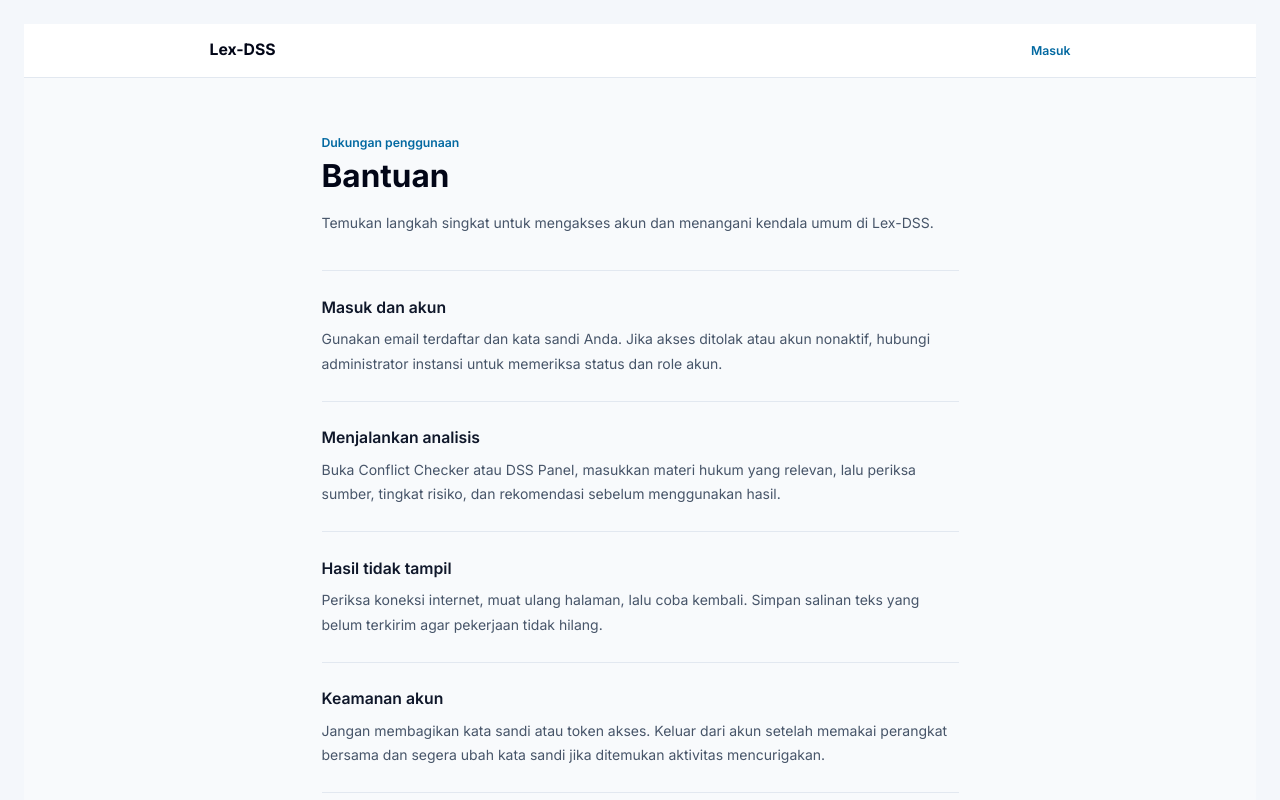
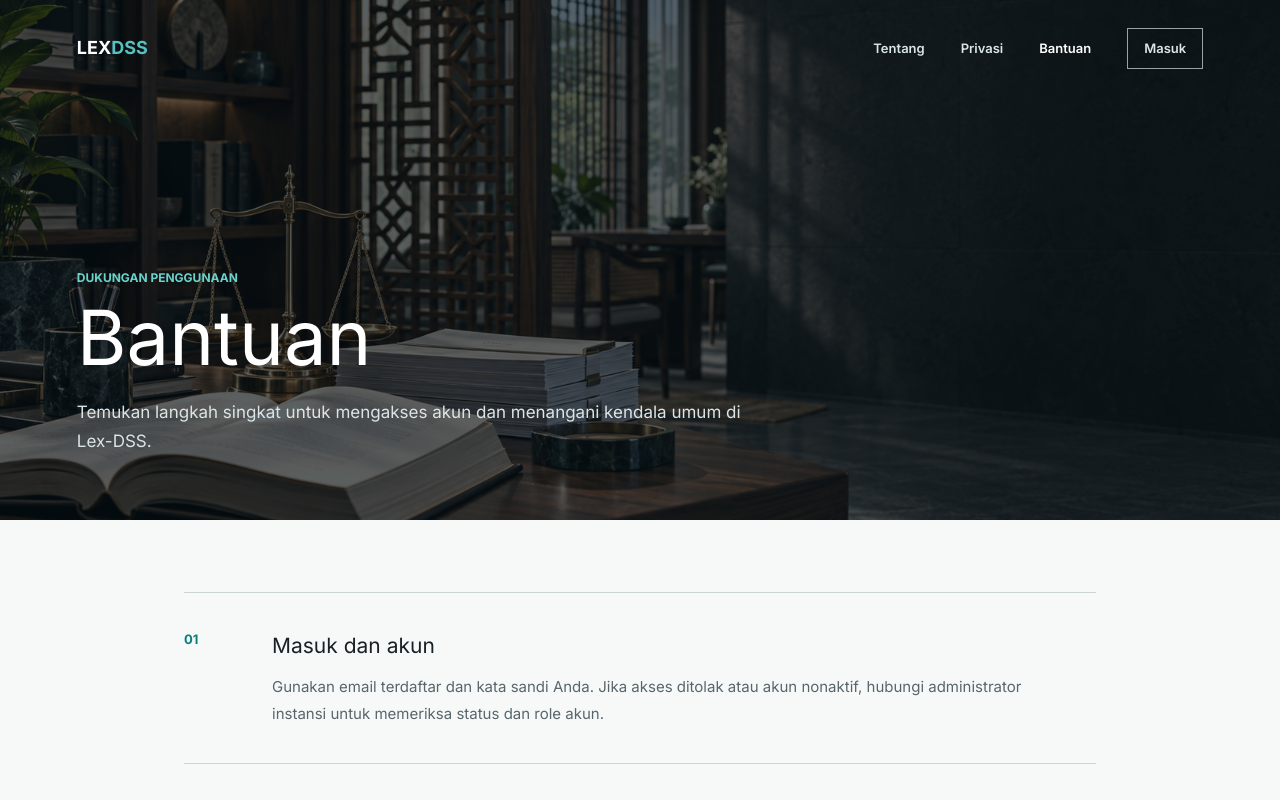
Before and after one commit to AmirulJusticia0507/lex-dss, a Vue app in the folder frontend/: page /bantuan in a window 1280 px wide. Built offline with nearby package versions, Linux system fonts and the light colour scheme.

Commit message:
Modernize public and authentication pages

```diff
--- a/frontend/src/App.vue
+++ b/frontend/src/App.vue
@@ -242,7 +242,7 @@ function getNotificationTypeClass(type) {
         </div>
       </el-header>
 
-      <el-main class="main-content">
+      <el-main class="main-content" :class="{ 'standalone-main': isLoginRoute || isPublicInfoRoute }">
         <router-view v-slot="{ Component }">
           <transition name="page" mode="out-in">
             <component :is="Component" />
@@ -493,6 +493,10 @@ export default {
   background: #f4f7fb;
 }
 
+.main-content.standalone-main {
+  padding: 0 !important;
+}
+
 /* Page transition */
 .page-enter-active,
 .page-leave-active {
--- a/frontend/src/views/Information.vue
+++ b/frontend/src/views/Information.vue
@@ -43,31 +43,78 @@ const page = computed(() => pages[route.meta.infoPage] || pages.about)
 </script>
 
 <template>
-  <div class="min-h-screen bg-slate-50 text-slate-800">
-    <header class="border-b border-slate-200 bg-white">
-      <div class="mx-auto flex max-w-5xl items-center justify-between px-5 py-4">
-        <router-link class="text-lg font-bold text-slate-950" to="/">Lex-DSS</router-link>
-        <router-link class="text-sm font-semibold text-sky-700 hover:text-sky-900" to="/login">Masuk</router-link>
+  <div class="info-page">
+    <header class="info-hero">
+      <div class="topbar">
+        <router-link class="brand" to="/">LEX<span>DSS</span></router-link>
+        <nav aria-label="Navigasi publik">
+          <router-link to="/tentang">Tentang</router-link>
+          <router-link to="/privasi-cookies">Privasi</router-link>
+          <router-link to="/bantuan">Bantuan</router-link>
+          <router-link class="login-link" to="/login">Masuk</router-link>
+        </nav>
+      </div>
+      <div class="hero-copy">
+        <p>{{ page.eyebrow }}</p>
+        <h1>{{ page.title }}</h1>
+        <span>{{ page.intro }}</span>
       </div>
     </header>
 
-    <main class="mx-auto max-w-3xl px-5 py-12 sm:py-16">
-      <p class="text-sm font-semibold text-sky-700">{{ page.eyebrow }}</p>
-      <h1 class="mt-2 text-3xl font-bold text-slate-950 sm:text-4xl">{{ page.title }}</h1>
-      <p class="mt-5 text-base leading-7 text-slate-600">{{ page.intro }}</p>
-
-      <div class="mt-10 divide-y divide-slate-200 border-y border-slate-200">
-        <section v-for="section in page.sections" :key="section[0]" class="py-7">
-          <h2 class="text-lg font-semibold text-slate-900">{{ section[0] }}</h2>
-          <p class="mt-2 leading-7 text-slate-600">{{ section[1] }}</p>
+    <main class="info-content">
+      <div class="section-list">
+        <section v-for="(section, index) in page.sections" :key="section[0]">
+          <span>{{ String(index + 1).padStart(2, '0') }}</span>
+          <div>
+            <h2>{{ section[0] }}</h2>
+            <p>{{ section[1] }}</p>
+          </div>
         </section>
       </div>
+    </main>
 
-      <nav class="mt-8 flex flex-wrap gap-x-5 gap-y-2 text-sm" aria-label="Halaman informasi">
-        <router-link class="text-sky-700 hover:text-sky-900" to="/tentang">Tentang</router-link>
-        <router-link class="text-sky-700 hover:text-sky-900" to="/privasi-cookies">Privasi &amp; Cookies</router-link>
-        <router-link class="text-sky-700 hover:text-sky-900" to="/bantuan">Bantuan</router-link>
-      </nav>
-    </main>
+    <footer>
+      <span>Lex-DSS</span>
+      <p>Sistem pendukung keputusan hukum Indonesia</p>
+    </footer>
   </div>
 </template>
+
+<style scoped>
+.info-page { min-height: 100dvh; overflow-x: hidden; background: #f7f9f8; color: #172126; }
+.info-hero { position: relative; isolation: isolate; min-height: min(560px, 65vh); display: flex; flex-direction: column; justify-content: space-between; padding: 28px clamp(24px, 6vw, 88px) 64px; color: #fff; background: url('@/assets/images/legal-workspace.png') center 54% / cover no-repeat; }
+.info-hero::before { position: absolute; z-index: -1; inset: 0; background: rgba(7, 18, 24, .66); content: ''; }
+.topbar { display: flex; align-items: center; justify-content: space-between; gap: 24px; }
+.brand { color: #fff; font-size: 18px; font-weight: 800; text-decoration: none; }
+.brand span { color: #55c2bd; }
+.topbar nav { display: flex; align-items: center; gap: clamp(16px, 3vw, 36px); }
+.topbar nav a { color: #dbe6e7; font-size: 13px; font-weight: 600; text-decoration: none; }
+.topbar nav a:hover, .topbar nav a.router-link-active { color: #fff; }
+.topbar .login-link { padding: 9px 16px; border: 1px solid rgba(255,255,255,.6); }
+.hero-copy { max-width: 760px; }
+.hero-copy p { margin: 0 0 12px; color: #69d3cc; font-size: 12px; font-weight: 800; text-transform: uppercase; }
+.hero-copy h1 { max-width: 700px; margin: 0; overflow-wrap: anywhere; font-size: clamp(42px, 6vw, 76px); line-height: 1.02; letter-spacing: 0; }
+.hero-copy span { display: block; max-width: 680px; margin-top: 22px; color: #dbe5e6; font-size: 17px; line-height: 1.7; }
+.info-content { max-width: 960px; margin: 0 auto; padding: 72px 24px 96px; }
+.section-list { border-top: 1px solid #cad5d2; }
+.section-list section { display: grid; grid-template-columns: 64px 1fr; gap: 24px; padding: 36px 0; border-bottom: 1px solid #cad5d2; }
+.section-list section > span { color: #087f78; font-size: 13px; font-weight: 800; }
+.section-list section > div { min-width: 0; }
+.section-list h2 { margin: 0 0 10px; color: #172126; font-size: 21px; overflow-wrap: anywhere; }
+.section-list p { max-width: 760px; margin: 0; color: #58666c; font-size: 15px; line-height: 1.8; }
+footer { display: flex; justify-content: space-between; gap: 24px; padding: 26px clamp(24px, 6vw, 88px); border-top: 1px solid #dce4e1; background: #fff; color: #647278; font-size: 12px; }
+footer span { color: #172126; font-weight: 800; }
+footer p { margin: 0; }
+
+@media (max-width: 640px) {
+  .info-hero { min-height: 500px; padding: 22px 20px 44px; background-position: 38% center; }
+  .topbar { align-items: flex-start; }
+  .topbar nav { justify-content: flex-end; flex-wrap: wrap; gap: 10px 16px; }
+  .topbar nav a:not(.login-link) { display: none; }
+  .hero-copy span { font-size: 15px; }
+  .hero-copy h1 { font-size: 36px; line-height: 1.08; }
+  .info-content { padding: 48px 20px 64px; }
+  .section-list section { grid-template-columns: 38px 1fr; gap: 12px; padding: 28px 0; }
+  footer { flex-direction: column; gap: 5px; }
+}
+</style>
--- a/frontend/src/views/Login.vue
+++ b/frontend/src/views/Login.vue
@@ -79,22 +79,24 @@ loadCaptcha()
 </script>
 
 <template>
-  <div class="mx-auto flex min-h-[75vh] w-full max-w-5xl items-center justify-center px-4 py-10">
-    <div class="grid w-full overflow-hidden rounded-3xl border border-slate-200 bg-white shadow-xl md:grid-cols-[1fr_1.1fr]">
-      <section class="hidden flex-col justify-between bg-slate-950 p-10 text-white md:flex">
-        <div>
-          <p class="text-sm font-semibold uppercase tracking-[0.2em] text-sky-300">Lex-DSS</p>
-          <h1 class="mt-8 text-3xl font-bold leading-tight">Sistem pendukung keputusan hukum</h1>
-          <p class="mt-4 max-w-sm text-sm leading-6 text-slate-300">Analisis, kelola referensi, dan akses fitur sesuai peran akun Anda.</p>
-        </div>
-        <p class="text-xs text-slate-400">Hak akses akun ditentukan oleh administrator.</p>
-      </section>
-      <section class="p-7 sm:p-10">
-        <p class="text-sm font-semibold text-sky-700">{{ isRegister ? 'Buat akun pengguna' : 'Selamat datang kembali' }}</p>
-        <h2 class="mt-2 text-2xl font-bold text-slate-900">{{ isRegister ? 'Daftar Lex-DSS' : 'Masuk ke akun' }}</h2>
-        <p class="mt-2 text-sm text-slate-500">{{ isRegister ? 'Akun baru mendapat role Pengguna. Administrator dapat mengubah hak akses.' : 'Gunakan email dan password akun Anda.' }}</p>
+  <main class="login-shell">
+    <section class="login-story">
+      <router-link class="brand" to="/">LEX<span>DSS</span></router-link>
+      <div class="story-copy">
+        <p class="story-kicker">Legal decision support system</p>
+        <h1>Keputusan hukum yang lebih terang.</h1>
+        <p>Telusuri dasar hukum, uji konsistensi norma, dan dokumentasikan pertimbangan dalam satu ruang kerja.</p>
+      </div>
+      <p class="story-note">Analisis terstruktur. Sumber tetap dapat diverifikasi.</p>
+    </section>
 
-        <el-form class="mt-7" label-position="top" @submit.prevent="submit">
+    <section class="login-panel">
+      <div class="form-wrap">
+        <p class="form-kicker">{{ isRegister ? 'Akun baru' : 'Akses aman' }}</p>
+        <h2>{{ isRegister ? 'Daftar ke Lex-DSS' : 'Selamat datang' }}</h2>
+        <p class="form-intro">{{ isRegister ? 'Akun baru mendapat role Pengguna. Administrator dapat mengubah hak akses.' : 'Masuk untuk melanjutkan pekerjaan hukum Anda.' }}</p>
+
+        <el-form class="login-form" label-position="top" @submit.prevent="submit">
           <template v-if="isRegister">
             <el-form-item label="Nama lengkap"><el-input v-model="form.full_name" autocomplete="name" /></el-form-item>
             <el-form-item label="Instansi"><el-input v-model="form.institution" autocomplete="organization" /></el-form-item>
@@ -102,7 +104,6 @@ loadCaptcha()
           <el-form-item label="Email"><el-input v-model="form.email" type="email" autocomplete="email" /></el-form-item>
           <el-form-item label="Password"><el-input v-model="form.password" type="password" show-password :autocomplete="isRegister ? 'new-password' : 'current-password'" /></el-form-item>
 
-          <!-- CAPTCHA Section -->
           <el-form-item v-if="captchaEnabled && captchaChallenge" label="Verifikasi Keamanan">
             <div class="flex gap-2 w-full">
               <el-input
@@ -121,22 +122,58 @@ loadCaptcha()
                 :loading="loading"
               />
             </div>
-            <small class="text-slate-400 text-xs">Selesaikan soal matematika di atas</small>
+            <small class="captcha-help">Selesaikan soal matematika di atas</small>
           </el-form-item>
 
-          <el-button class="!mt-2 !w-full" type="primary" native-type="submit" :loading="loading">{{ isRegister ? 'Buat akun' : 'Masuk' }}</el-button>
+          <el-button class="submit-button" type="primary" native-type="submit" :loading="loading">{{ isRegister ? 'Buat akun' : 'Masuk' }}</el-button>
         </el-form>
 
-        <p class="mt-6 text-center text-sm text-slate-500">
+        <p class="account-switch">
           {{ isRegister ? 'Sudah punya akun?' : 'Belum punya akun?' }}
-          <button class="font-semibold text-sky-700 hover:text-sky-900" type="button" @click="isRegister = !isRegister; loadCaptcha()">{{ isRegister ? 'Masuk' : 'Daftar sebagai pengguna' }}</button>
+          <button type="button" @click="isRegister = !isRegister; loadCaptcha()">{{ isRegister ? 'Masuk' : 'Daftar sebagai pengguna' }}</button>
         </p>
-        <nav class="mt-6 flex flex-wrap justify-center gap-x-4 gap-y-2 border-t border-slate-100 pt-5 text-xs" aria-label="Informasi">
-          <router-link class="text-slate-500 hover:text-sky-700" to="/tentang">Tentang</router-link>
-          <router-link class="text-slate-500 hover:text-sky-700" to="/privasi-cookies">Privasi &amp; Cookies</router-link>
-          <router-link class="text-slate-500 hover:text-sky-700" to="/bantuan">Bantuan</router-link>
+        <nav class="public-links" aria-label="Informasi">
+          <router-link to="/tentang">Tentang</router-link>
+          <router-link to="/privasi-cookies">Privasi &amp; Cookies</router-link>
+          <router-link to="/bantuan">Bantuan</router-link>
         </nav>
-      </section>
-    </div>
-  </div>
+      </div>
+    </section>
+  </main>
 </template>
+
+<style scoped>
+.login-shell { min-height: 100dvh; display: grid; grid-template-columns: minmax(0, 1.45fr) minmax(390px, .75fr); background: #fff; }
+.login-story { position: relative; isolation: isolate; min-height: 100dvh; display: flex; flex-direction: column; justify-content: space-between; padding: clamp(32px, 5vw, 72px); color: #fff; background: url('@/assets/images/legal-workspace.png') center / cover no-repeat; }
+.login-story::before { position: absolute; z-index: -1; inset: 0; background: rgba(8, 20, 27, .46); content: ''; }
+.brand { width: max-content; color: #fff; font-size: 18px; font-weight: 800; text-decoration: none; }
+.brand span { color: #55c2bd; }
+.story-copy { max-width: 650px; }
+.story-kicker, .form-kicker { margin: 0; color: #69d3cc; font-size: 12px; font-weight: 800; text-transform: uppercase; letter-spacing: 0; }
+.story-copy h1 { max-width: 610px; margin: 14px 0 20px; font-size: clamp(42px, 5.6vw, 78px); line-height: 1.02; letter-spacing: 0; }
+.story-copy > p:last-child { max-width: 530px; margin: 0; color: #d7e2e4; font-size: 17px; line-height: 1.7; }
+.story-note { margin: 0; color: #cbd7d9; font-size: 13px; }
+.login-panel { min-height: 100dvh; display: flex; align-items: center; justify-content: center; padding: 40px clamp(28px, 5vw, 72px); background: #fff; }
+.form-wrap { width: min(100%, 420px); }
+.form-kicker { color: #087f78; }
+.form-wrap h2 { margin: 10px 0 8px; color: #111827; font-size: 34px; line-height: 1.15; }
+.form-intro { margin: 0; color: #64748b; font-size: 14px; line-height: 1.65; }
+.login-form { margin-top: 30px; }
+.captcha-help { color: #94a3b8; font-size: 12px; }
+.submit-button { width: 100%; height: 44px; margin-top: 4px; font-weight: 700; }
+.account-switch { margin: 22px 0 0; color: #64748b; text-align: center; font-size: 14px; }
+.account-switch button { color: #087f78; font-weight: 700; }
+.public-links { display: flex; flex-wrap: wrap; justify-content: center; gap: 10px 20px; margin-top: 28px; padding-top: 22px; border-top: 1px solid #e2e8f0; }
+.public-links a { color: #64748b; font-size: 12px; text-decoration: none; }
+.public-links a:hover { color: #087f78; }
+:deep(.el-input__wrapper) { min-height: 43px; box-shadow: 0 0 0 1px #cbd5e1 inset; }
+:deep(.el-input__wrapper.is-focus) { box-shadow: 0 0 0 1px #087f78 inset; }
+
+@media (max-width: 860px) {
+  .login-shell { grid-template-columns: 1fr; }
+  .login-story { min-height: 260px; padding: 28px; background-position: 35% 62%; }
+  .story-copy h1 { max-width: 520px; margin-bottom: 0; font-size: clamp(34px, 9vw, 52px); }
+  .story-copy > p:last-child, .story-note { display: none; }
+  .login-panel { min-height: auto; padding: 38px 24px 48px; }
+}
+</style>
```
Also changed, not shown: frontend/src/assets/images/legal-workspace.png (added).
